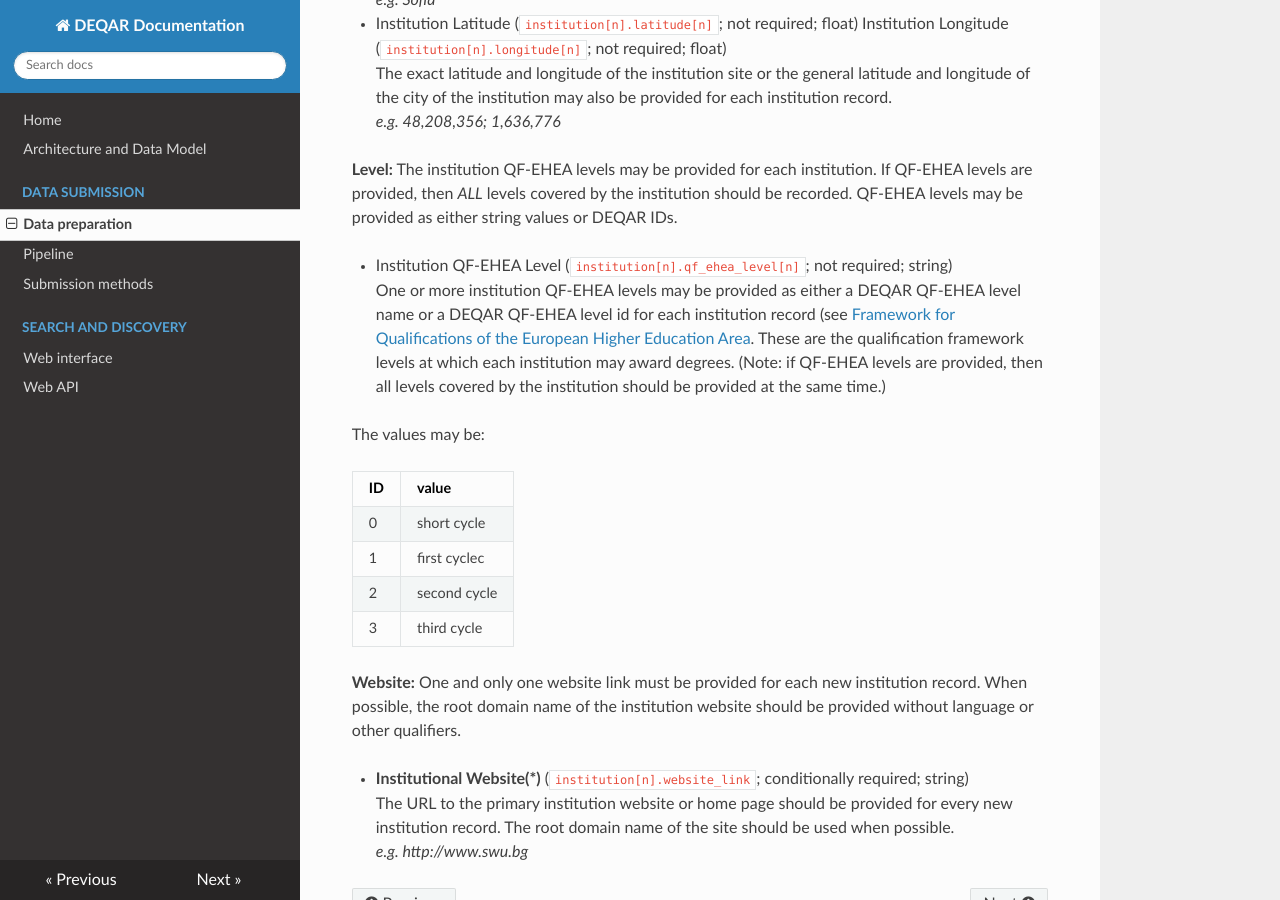
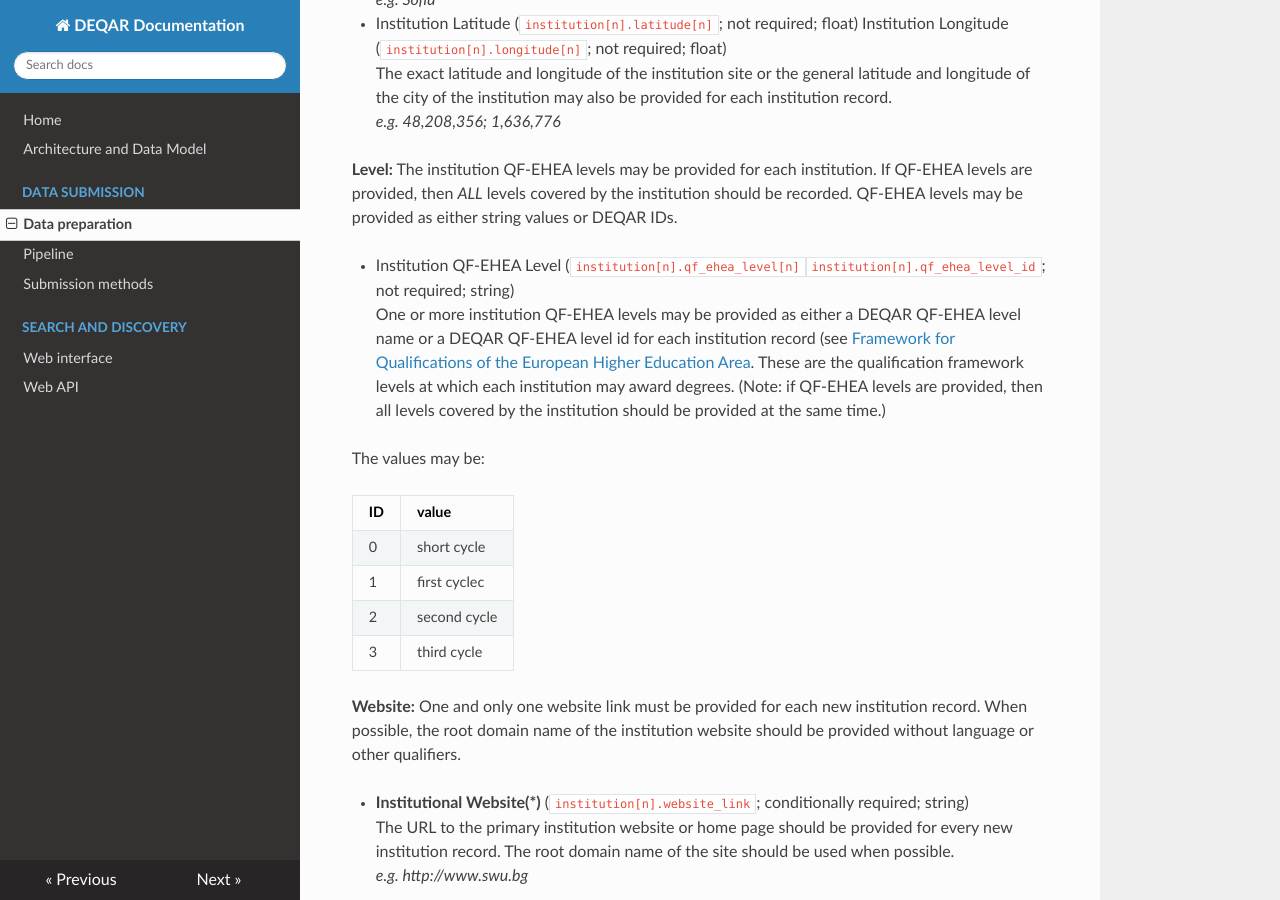
Before and after one commit to EQAR/deqar-docs, an MkDocs documentation site: the page built from docs/submission_object_fields.md, in a window 1280 px wide and 900 px high, scrolled down 5879 px. Built offline with MkDocs 1.6.1, drawn with Linux system fonts in a browser that asks for light colours; nearby versions of some CDN libraries; old or Windows-style settings are respelled for this version of MkDocs.

Commit message:
Update submission_object_fields.md

```diff
--- a/docs/submission_object_fields.md
+++ b/docs/submission_object_fields.md
@@ -158,7 +158,7 @@ The exact latitude and longitude of the institution site or the general latitude
 
 **Level:** The institution QF-EHEA levels may be provided for each institution. If QF-EHEA levels are provided, then *ALL* levels covered by the institution should be recorded. QF-EHEA levels may be provided as either string values or DEQAR IDs.
 
-- Institution QF-EHEA Level (<code>institution[n].qf_ehea_level[n]</code>; not required; string)
+- Institution QF-EHEA Level (<code>institution[n].qf_ehea_level[n]</code><code>institution[n].qf_ehea_level_id</code>; not required; string)
 One or more institution QF-EHEA levels may be provided as either a DEQAR QF-EHEA level name or a DEQAR QF-EHEA level id for each institution record (see [Framework for Qualifications of the European Higher Education Area](http://ecahe.eu/w/index.php/Framework_for_Qualifications_of_the_European_Higher_Education_Area). These are the qualification framework levels at which each institution may award degrees. (Note: if QF-EHEA levels are provided, then all levels covered by the institution should be provided at the same time.)
 
 The values may be:
```
